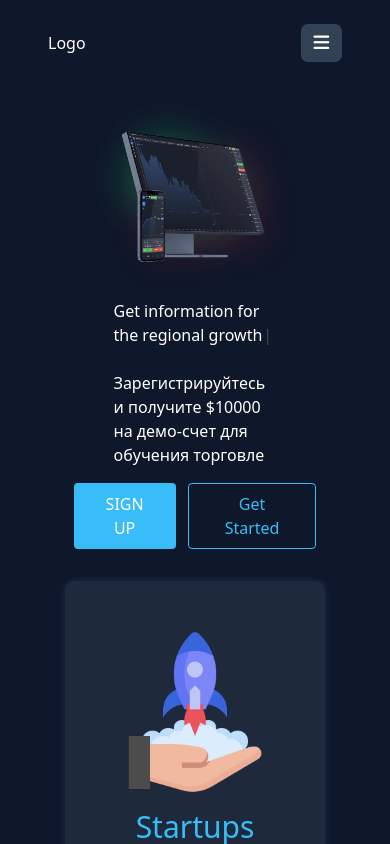
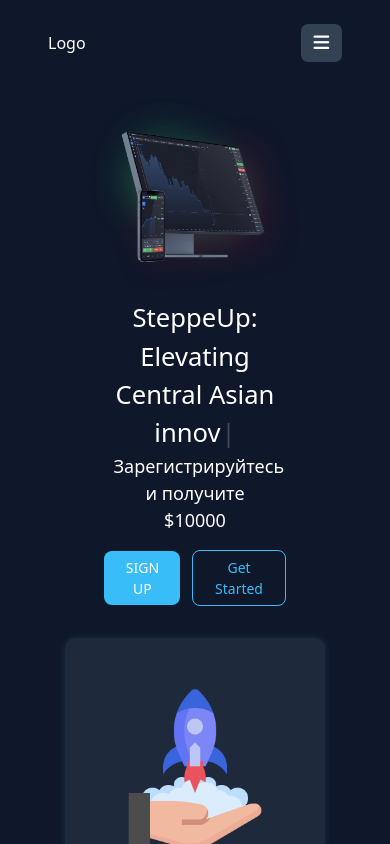
Before and after one commit to TimurRahkmatov/startup, a React (Vite) app: page / in a window 390 px wide. Shown: the top 844 px of the page. Built offline with nearby package versions, Linux system fonts and the light colour scheme.

Commit message:
edit design

```diff
--- a/src/Components/Main/Main.jsx
+++ b/src/Components/Main/Main.jsx
@@ -13,28 +13,27 @@ const Main = () => {
           />
         </div>
         <div style={{width: "60%"}} className="texts">
-          <h1 style={{ width: "90%" }} className="md:text-center  lg:text-left  xl:text-5xl lg:text-4xl md:text-2xl sm:text-2xl sm:text-center">
+          <h1  className="main_text">
             <Typewriter
               onInit={(typewriter) => {
                 typewriter
 
 
-                  .typeString("Get information for the regional growth, use smart matching tools for the startups")
+                  .typeString("SteppeUp: Elevating Central Asian innovation by seamlessly connecting investors with emerging startups")
                 //   .pauseFor(1000)
 
                   .start();
               }}
             />
           </h1>
-          <p style={{ width: "90%" }} className="lg:text-left xl:text-2xl mt-6 lg:text-lg sm:text-xs">
-            Зарегистрируйтесь и получите $10000 на демо-счет для обучения
-            торговле
+          <p style={{ width: "90%" }} className="parag_text">
+            Зарегистрируйтесь и получите $10000
           </p>
           <div className="flex gap-3 mt-4">
-            <button className="py-2 px-8 rounded text-white bg-sky-400">
+            <button className="btn_main text-white bg-sky-400">
               SIGN UP
             </button>
-            <button className="py-2 px-9 rounded text-sky-400 border-sky-400 border">
+            <button className="btn_main text-sky-400 border-sky-400 border">
               Get Started
             </button>
           </div>
--- a/src/index.css
+++ b/src/index.css
@@ -85,6 +85,20 @@ img {
 
 }
 
+.btn_main {
+    padding: 0.7rem 1.4rem;
+    border-radius: 8px;
+}
+
+.parag_text {
+    font-size: 20px;
+}
+
+.main_text {
+    width: 80%;
+    font-size: 40px;
+}
+
 .img_wid {
     width: 170px;
     height: 170px;
@@ -98,6 +112,16 @@ img {
 
     .texts {
         display: flex;
+    }
+
+    .main_text {
+        text-align: center;
+        width: 100%;
+        font-size: 2.5rem;
+    }
+
+    .parag_text {
+        text-align: center;
     }
 }
 
@@ -114,6 +138,11 @@ img {
 
     .section_star {
         width: 60%;
+    }
+
+
+    .main_text {
+        font-size: 2.2rem;
     }
 
 }
@@ -140,6 +169,13 @@ img {
      .section_star {
         width: 100%;
     }
+
+
+    .parag_text {
+        font-size: 18px;
+    }
+
+
 }
 
 
@@ -159,6 +195,17 @@ img {
         min-height: 350px;
     }
 
+    .main_text {
+        font-size: 1.6rem;
+    }
+
+    .btn_main {
+        padding: 0.4rem 1rem;
+        font-size: 14px;
+        margin: auto;
+        border-radius: 8px;
+    }
+
 }
 
 
```
